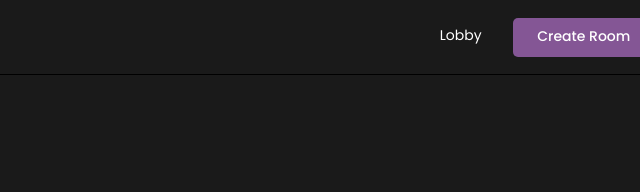
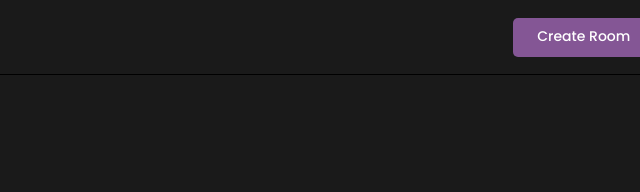
Before and after one commit to Mathew-Harvey/agora-videoChat, a plain HTML site: page index.html in a window 1280 px wide. Shown: the top 192 px of the page, 558-1198 px from the left. Drawn offline with Linux system fonts and the light colour scheme.

Commit message:
debugging lobby after deployment"

```diff
--- a/index.html
+++ b/index.html
@@ -21,10 +21,10 @@
        </div>
 
         <div id="nav__links">
-            <a class="nav__link" href="/">
+            <!-- <a class="nav__link" href="/">
                 Lobby
                 <svg xmlns="http://www.w3.org/2000/svg" width="24" height="24" fill="#ede0e0" viewBox="0 0 24 24"><path d="M20 7.093v-5.093h-3v2.093l3 3zm4 5.907l-12-12-12 12h3v10h7v-5h4v5h7v-10h3zm-5 8h-3v-5h-8v5h-3v-10.26l7-6.912 7 6.99v10.182z"/></svg>
-            </a>
+            </a> -->
             <a class="nav__link" id="create__room__btn" href="https://mathew-harvey.github.io/agora-videoChat/">
                 Create Room
                <svg xmlns="http://www.w3.org/2000/svg" width="24" height="24" fill="#ede0e0" viewBox="0 0 24 24"><path d="M12 0c-6.627 0-12 5.373-12 12s5.373 12 12 12 12-5.373 12-12-5.373-12-12-12zm6 13h-5v5h-2v-5h-5v-2h5v-5h2v5h5v2z"/></svg>
```
